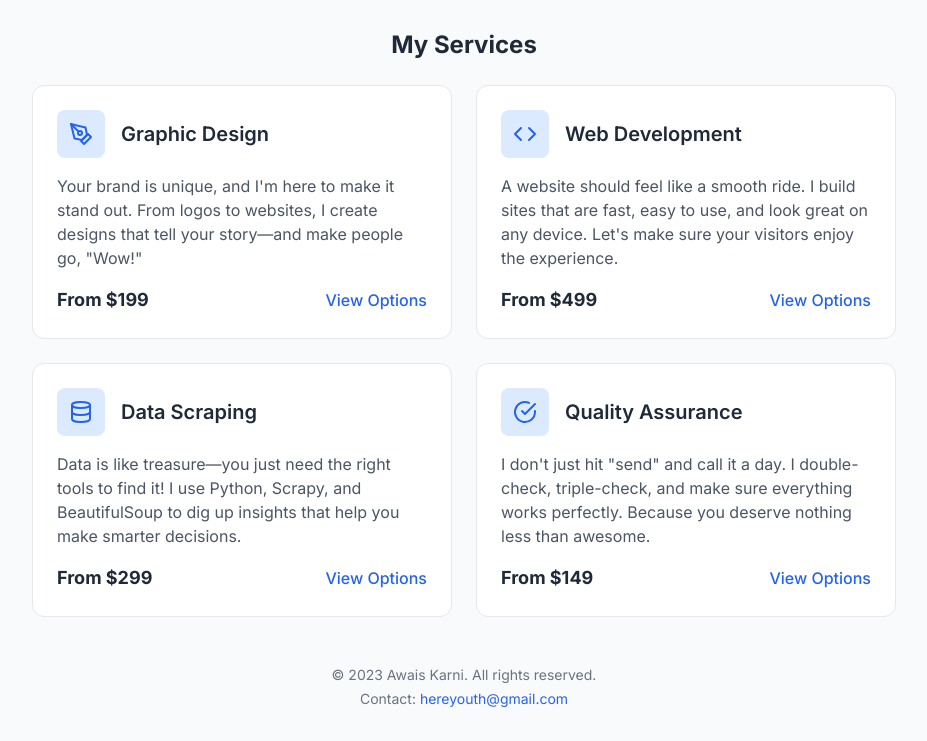
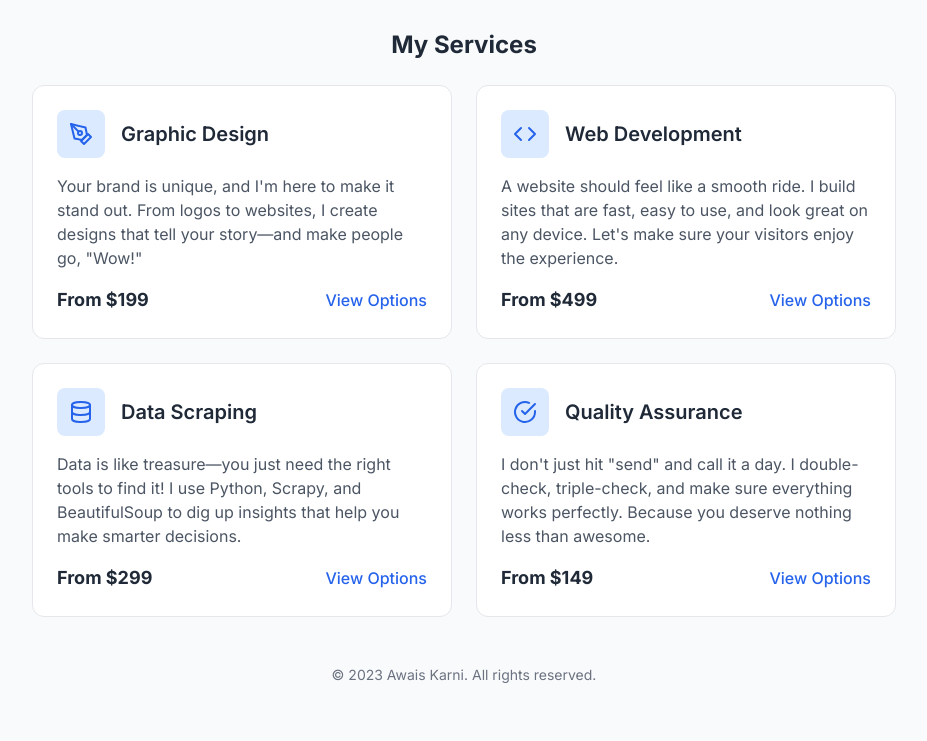
Before and after one commit to alicehocane/awais-app, a website: page public/index.html in a window 1280 px wide. Shown: the part 219-960 px from the top of the page, without its empty margins (176-1103 px from the left). After the commit the page ends 936 px from the top, so only its background shows below. Drawn offline with nearby package versions, Linux system fonts and the light colour scheme.

Commit message:
Update index.html

```diff
--- a/public/index.html
+++ b/public/index.html
@@ -854,7 +854,7 @@
         <!-- Footer -->
         <footer class="mt-12 text-center text-gray-500 text-sm">
             <p>© 2023 Awais Karni. All rights reserved.</p>
-            <p class="mt-1">Contact: <a href="mailto:hereyouth@gmail.com" class="text-primary hover:underline">hereyouth@gmail.com</a></p>
+<!--             <p class="mt-1">Contact: <a href="mailto:hereyouth@gmail.com" class="text-primary hover:underline">hereyouth@gmail.com</a></p> -->
         </footer>
     </div>
 
```
